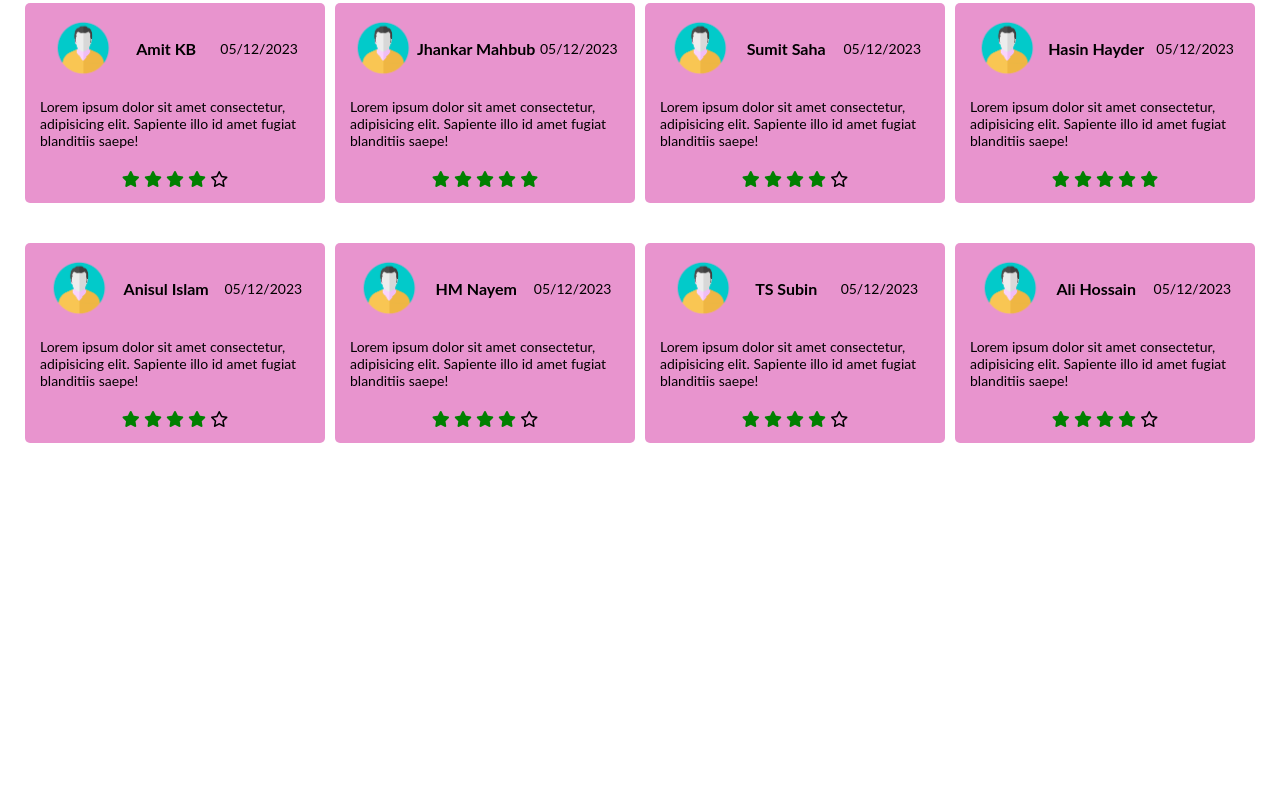
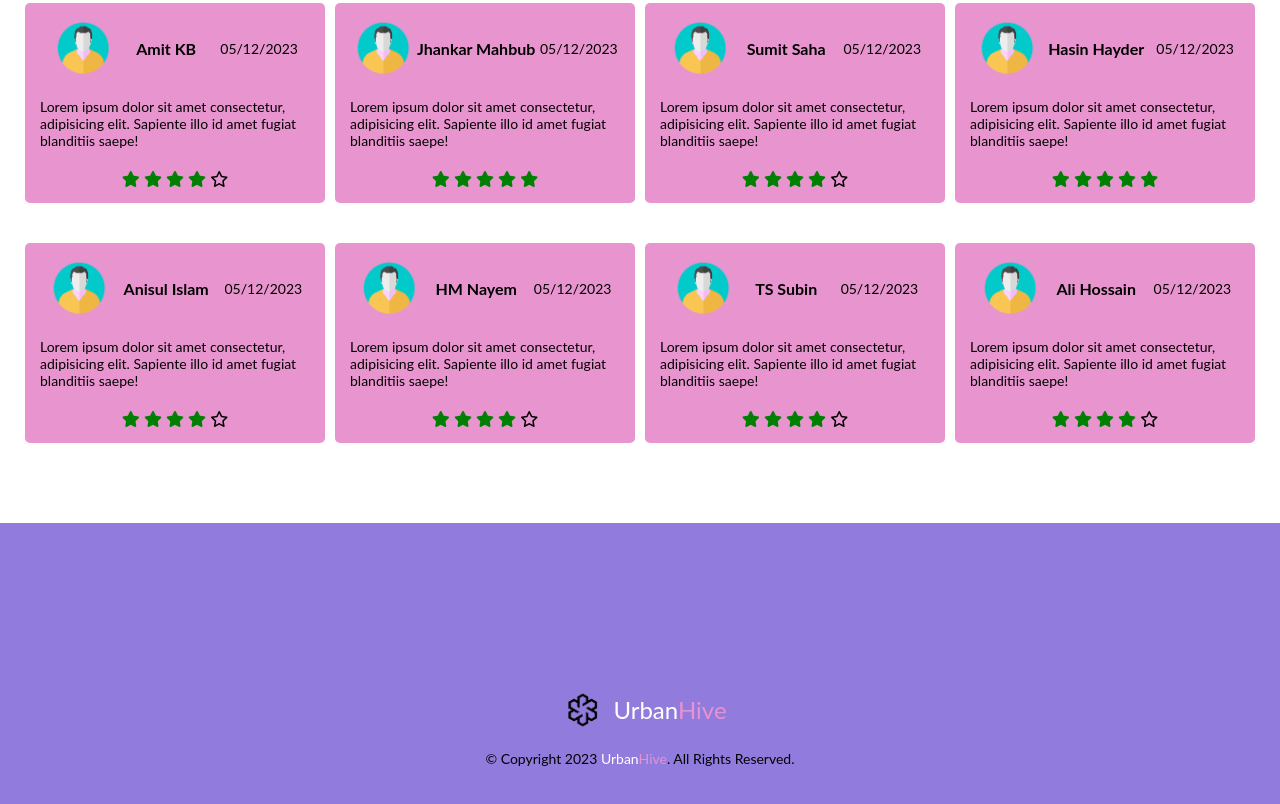
Before and after one commit to mramitkb/UrbanHive-m2, a plain HTML site: page index.html in a window 1280 px wide. Shown: the part 2231-3035 px from the top of the page. Before the commit the page ends 2704 px from the top, so only its background shows below. Drawn offline with Linux system fonts and the light colour scheme.

Commit message:
UrbanHive done with Responsive

```diff
--- a/index.html
+++ b/index.html
@@ -321,7 +321,15 @@
 
     <!-- Footer Section -->
     <footer>
-
+        <div>
+            <div class="footer-container">
+                <img src="./resources/nav-image/urban-hive.png" alt="">
+                <div class="footer-title">
+                <span class="urban">Urban</span><span class="hive">Hive</span>
+                </div>
+            </div>
+            <p>&copy; Copyright 2023 <span class="urban">Urban</span><span class="hive">Hive</span>. All Rights Reserved.</p>
+        </div>
     </footer>
 </body>
 </html>
--- a/style.css
+++ b/style.css
@@ -267,3 +267,27 @@ nav{
 .fa-black{
     color: black;
 }
+
+/* Footer starts from here */
+footer{
+    background-color: #917BDD;
+    margin-top: 80px;
+    min-height: 400px;
+    display: flex;
+    align-items: center;
+    justify-content: center;
+}
+.footer-container{
+    display: flex;
+    align-items: center;
+    justify-content: center;
+    font-size: 24px;
+}
+.footer-container img{
+    height: 60px;
+    width: 60px;
+}
+div> p{
+    margin-top: 10px;
+    font-size: 14px;
+}
```
